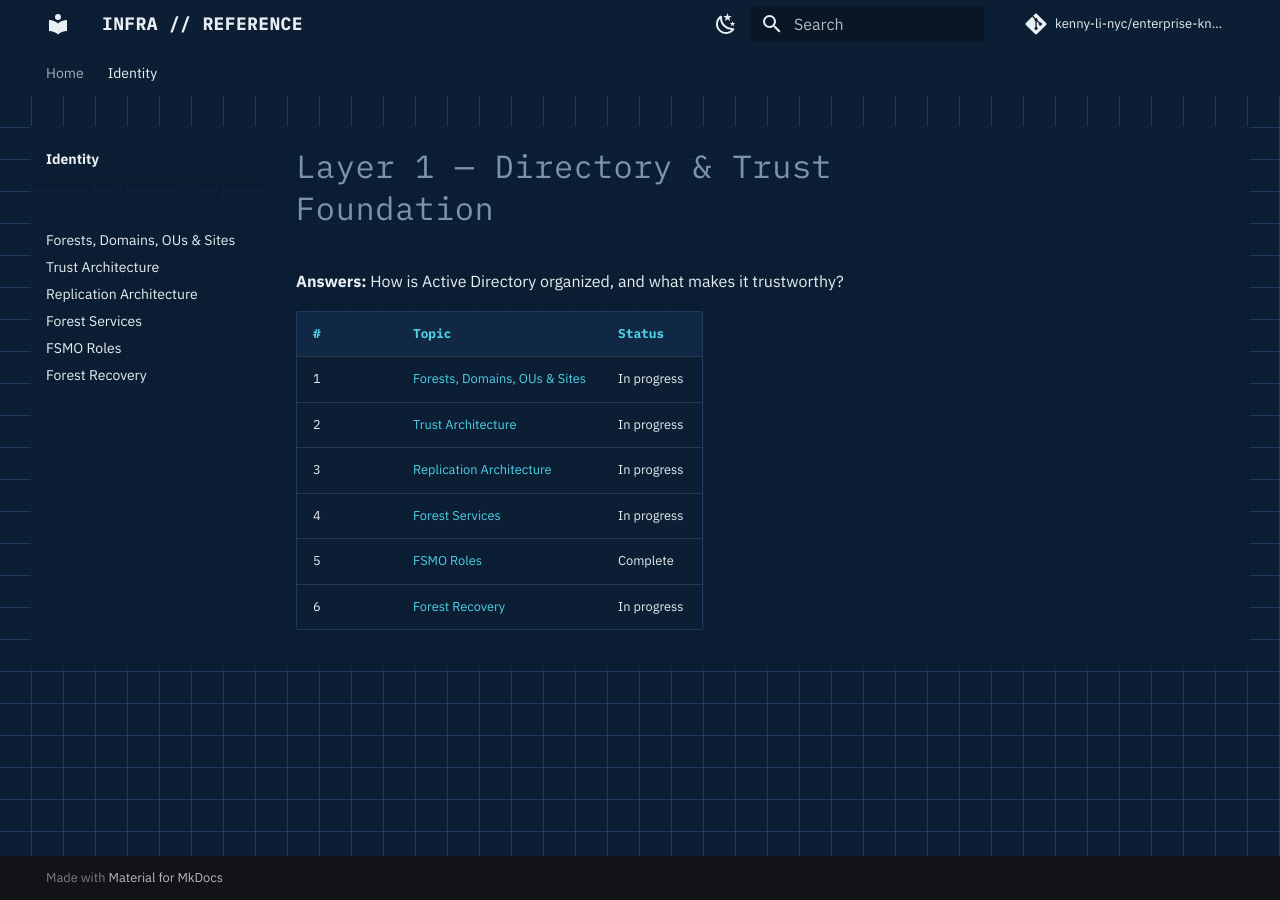
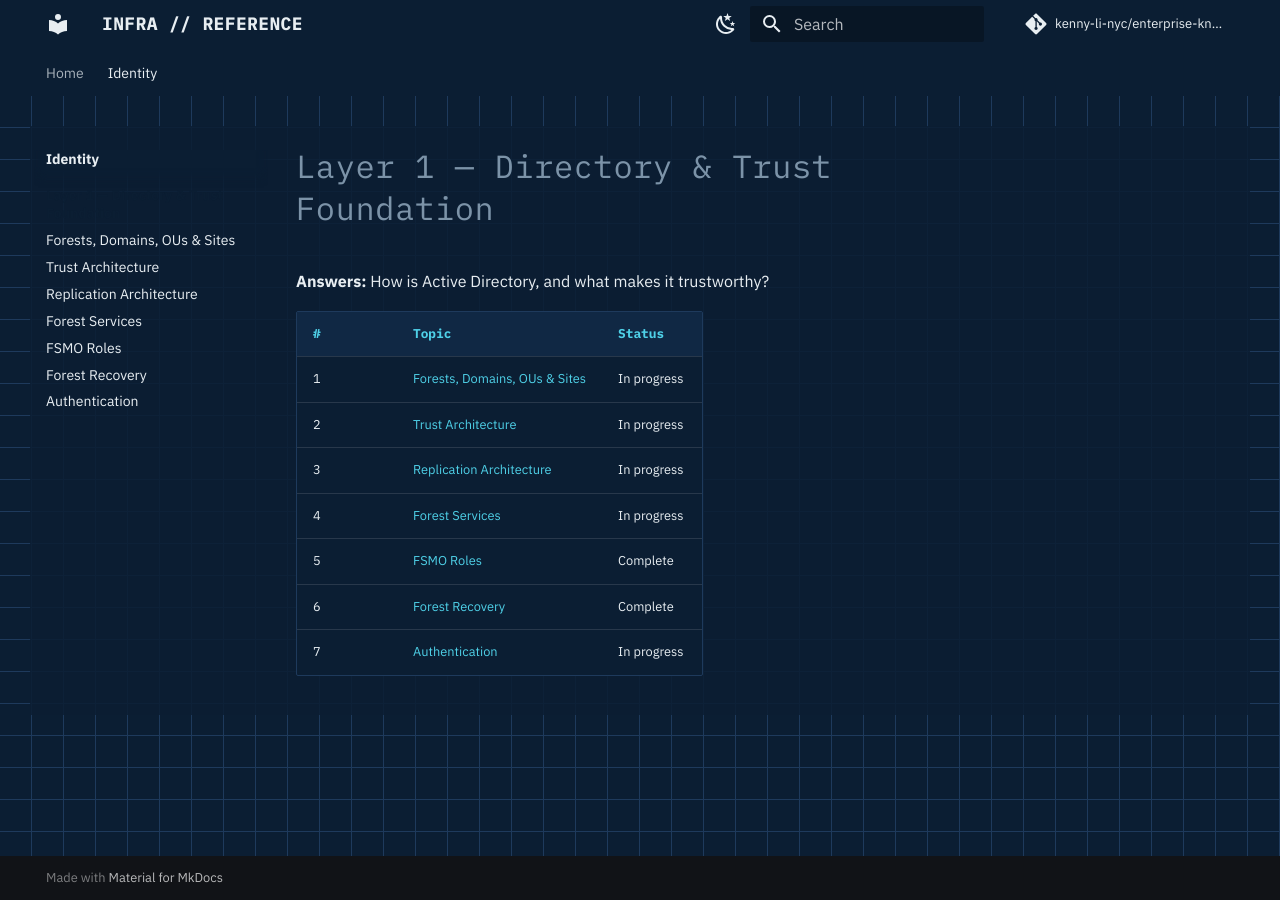
Before and after one commit to kenny-li-nyc/enterprise-knowledge-base, an MkDocs documentation site: the page built from docs/identity/layer1-directory-trust/index.md, in a window 1280 px wide. Built offline with MkDocs 1.6.1 and Material for MkDocs 9.7.7, drawn with Linux system fonts in a browser that asks for light colours; comment, search, counter and statistics services are not loaded.

Commit message:
feat: add Kerberos core architecture topic to authentication section
Co-authored-by: aider (gemini/gemini-3.1-flash-lite) <aider@aider.chat>

```diff
--- a/docs/identity/layer1-directory-trust/index.md
+++ b/docs/identity/layer1-directory-trust/index.md
@@ -1,6 +1,6 @@
 # Layer 1 — Directory & Trust Foundation
 
-**Answers:** How is Active Directory organized, and what makes it trustworthy?
+**Answers:** How is Active Directory, and what makes it trustworthy?
 
 | # | Topic | Status |
 |---|-------|--------|
@@ -9,4 +9,5 @@
 | 3 | [Replication Architecture](replication-architecture.md) | In progress |
 | 4 | [Forest Services](forest-services.md) | In progress |
 | 5 | [FSMO Roles](fsmo-roles.md) | Complete |
-| 6 | [Forest Recovery](forest-recovery.md) | In progress |
+| 6 | [Forest Recovery](forest-recovery.md) | Complete |
+| 7 | [Authentication](authentication.md) | In progress |
--- a/mkdocs.yml
+++ b/mkdocs.yml
@@ -72,3 +72,4 @@ nav:
           - "Forest Services": identity/layer1-directory-trust/forest-services.md
           - "FSMO Roles": identity/layer1-directory-trust/fsmo-roles.md
           - "Forest Recovery": identity/layer1-directory-trust/forest-recovery.md
+          - "Authentication": identity/layer1-directory-trust/authentication.md
```
Also changed, not shown: docs/identity/index.md (+1 -0 lines), docs/identity/layer1-directory-trust/authentication.md (added, +38 -0 lines).
